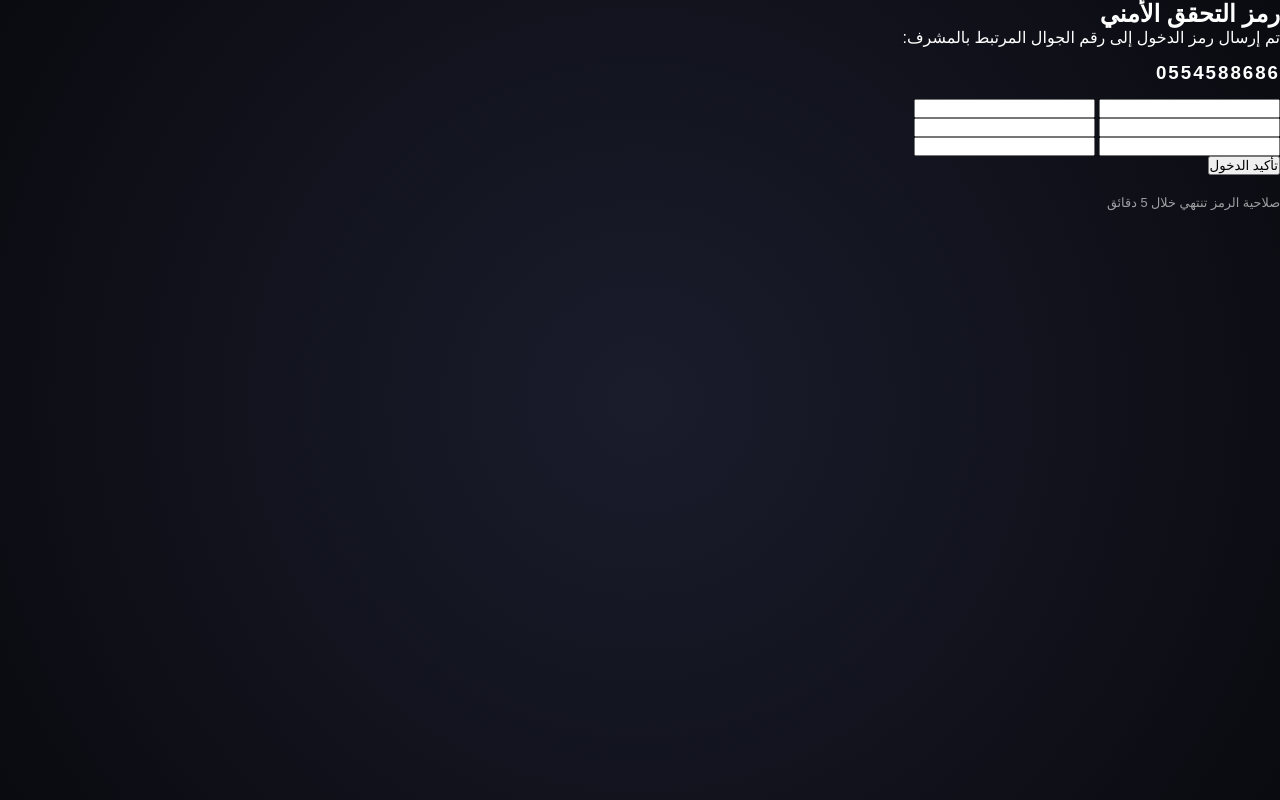
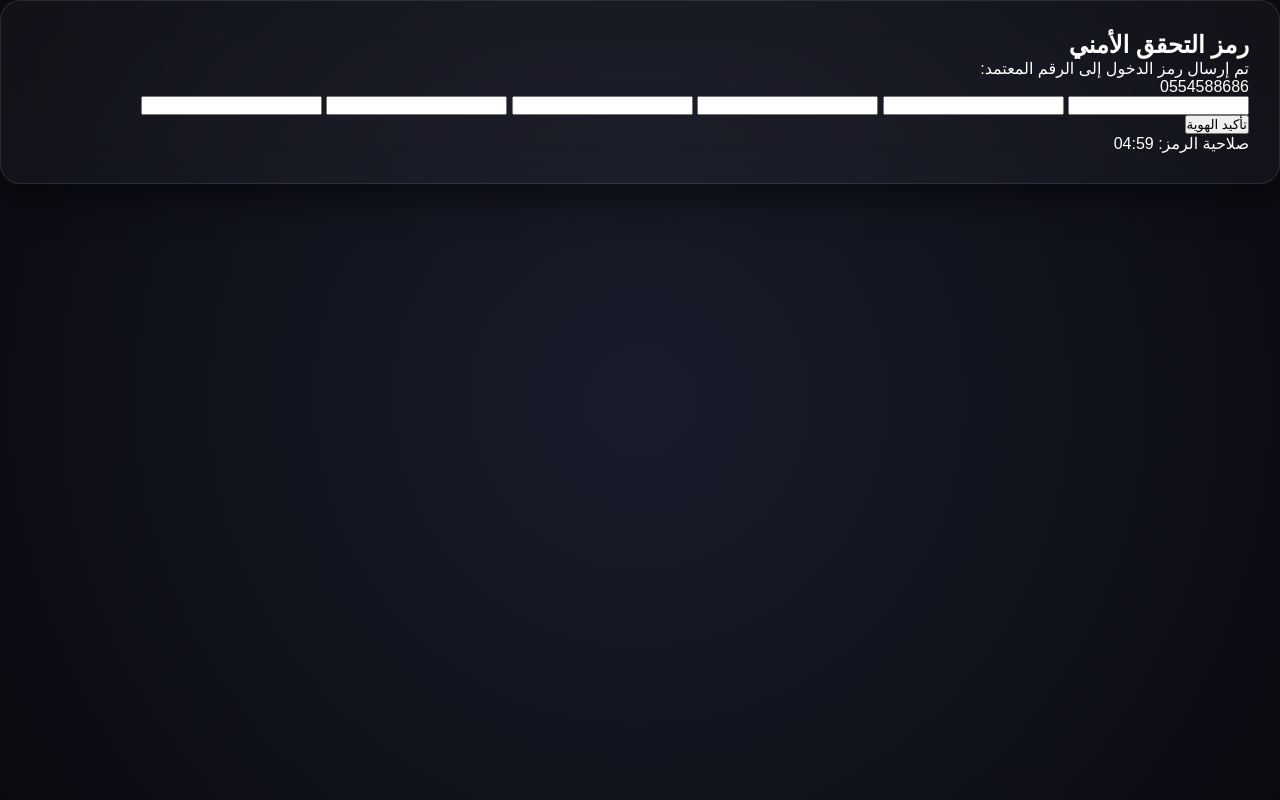
Before and after one commit to sosaskze143/Shadow-Ministry, a Flask app: template templates/admin_otp.html in a window 1280 px wide. Run offline with Flask 3, Linux system fonts and the light colour scheme; the template is opened without the code that fills it, so the values that code supplies are empty.

Commit message:
Update OTP page title and layout

```diff
--- a/templates/admin_otp.html
+++ b/templates/admin_otp.html
@@ -2,28 +2,30 @@
 <html lang="ar" dir="rtl">
 <head>
     <meta charset="UTF-8">
-    <title>التحقق الثنائي | المشرف</title>
+    <title>التحقق الثنائي | وزارة الظلال</title>
     <link rel="stylesheet" href="{{ url_for('static', filename='css/style.css') }}">
 </head>
-<body class="otp-layout">
-    <div class="auth-glass-box" style="max-width: 450px;">
-        <i class="fas fa-mobile-alt gold-text" style="font-size: 3rem; margin-bottom: 20px;"></i>
-        <h2 class="gold-text">رمز التحقق الأمني</h2>
-        <p>تم إرسال رمز الدخول إلى رقم الجوال المرتبط بالمشرف:</p>
-        <h3 style="color: #fff; letter-spacing: 2px; margin: 15px 0;">0554588686</h3>
+<body class="bg-darker">
+    <div class="otp-wrapper">
+        <div class="glass-card otp-box">
+            <i class="fas fa-shield-virus gold-text icon-xl"></i>
+            <h2>رمز التحقق الأمني</h2>
+            <p>تم إرسال رمز الدخول إلى الرقم المعتمد:</p>
+            <span class="phone-display">0554588686</span>
 
-        <form action="/admin/dashboard" method="GET">
-            <div class="otp-input-wrapper">
-                <input type="text" maxlength="1" required class="otp-field">
-                <input type="text" maxlength="1" required class="otp-field">
-                <input type="text" maxlength="1" required class="otp-field">
-                <input type="text" maxlength="1" required class="otp-field">
-                <input type="text" maxlength="1" required class="otp-field">
-                <input type="text" maxlength="1" required class="otp-field">
-            </div>
-            <button type="submit" class="submit-btn gold-bg">تأكيد الدخول</button>
-        </form>
-        <p style="margin-top: 20px; font-size: 0.8rem; opacity: 0.6;">صلاحية الرمز تنتهي خلال 5 دقائق</p>
+            <form action="/admin/dashboard" method="GET" class="otp-form">
+                <div class="otp-inputs">
+                    <input type="text" maxlength="1" class="otp-unit">
+                    <input type="text" maxlength="1" class="otp-unit">
+                    <input type="text" maxlength="1" class="otp-unit">
+                    <input type="text" maxlength="1" class="otp-unit">
+                    <input type="text" maxlength="1" class="otp-unit">
+                    <input type="text" maxlength="1" class="otp-unit">
+                </div>
+                <button type="submit" class="btn-gold-block">تأكيد الهوية</button>
+            </form>
+            <p class="timer">صلاحية الرمز: <span id="countdown">04:59</span></p>
+        </div>
     </div>
 </body>
 </html>
```
